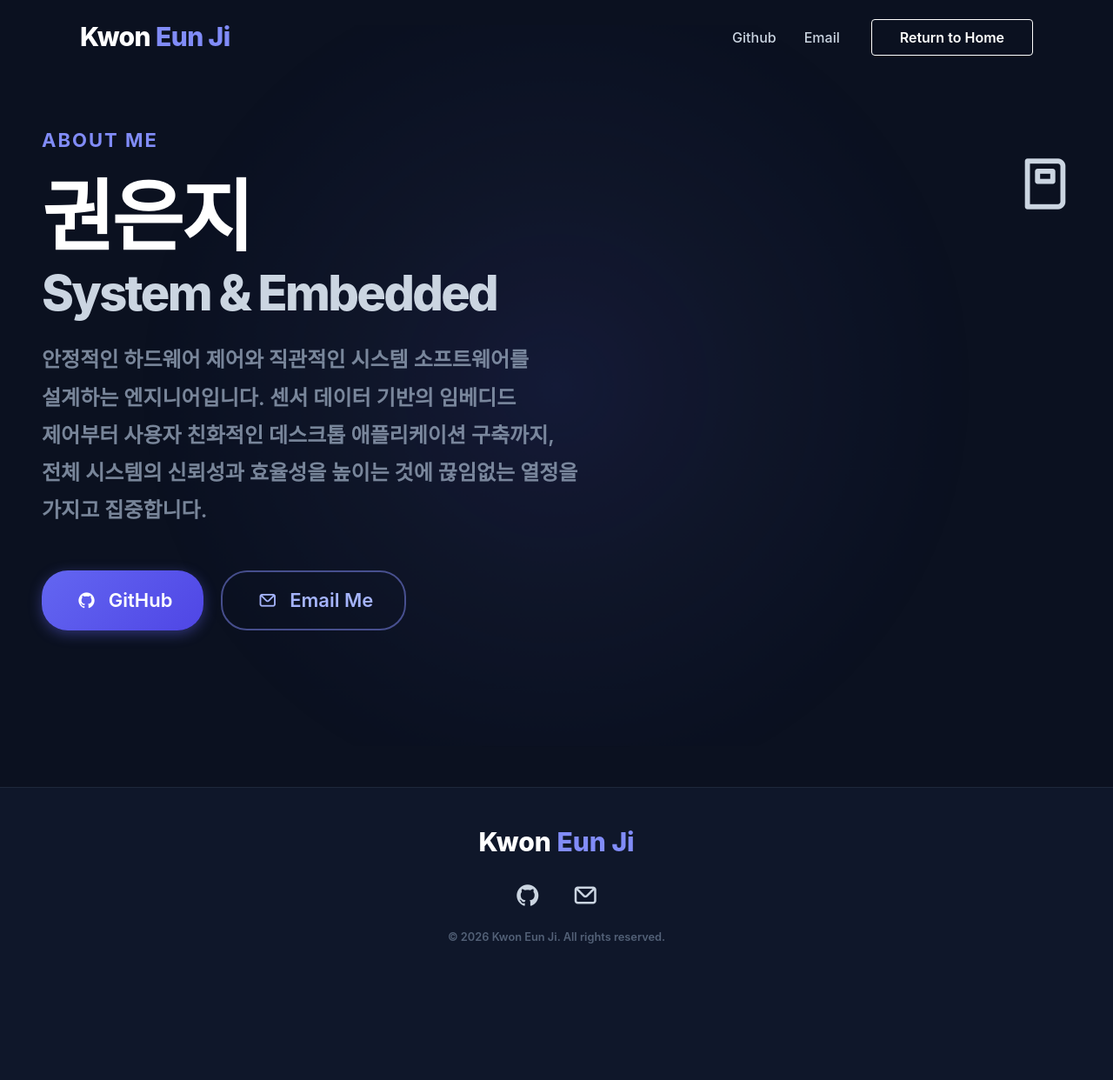
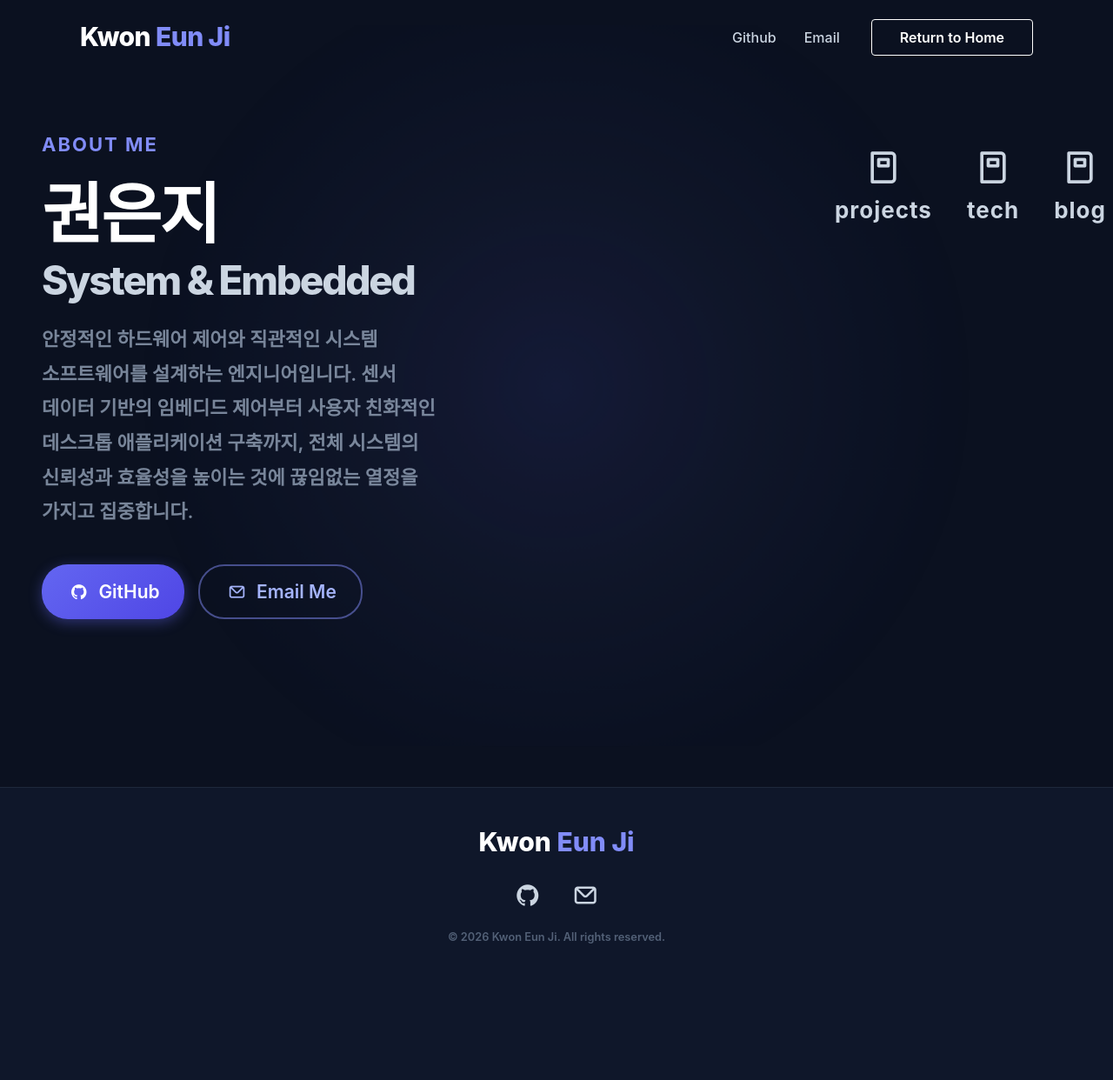
Before and after one commit to eunji021/eunji021.github.io, a Jekyll site: the page built from index.html, in a window 1280 px wide. Shown: the whole page at 87% size. Built offline with Jekyll 4.4.1, drawn with Linux system fonts in a browser that asks for light colours; nearby versions of some CDN libraries; some web fonts are replaced; comment, search, counter and statistics services are not loaded.

Commit message:
테마 완전 수정1

```diff
--- a/index.html
+++ b/index.html
@@ -10,10 +10,11 @@
   /* Layout Structure */
   .abstract-layout {
     display: grid;
-    grid-template-columns: 60% 40%;
+    grid-template-columns: 40% 60%;
     gap: 40px;
-    align-items: center;
+    align-items: start;
     min-height: 70vh;
+    margin-top: 60px;
   }
 
   /* Left Main Area Styles */
@@ -33,7 +34,7 @@
   }
 
   .intro-title {
-    font-size: 4.5rem;
+    font-size: 3.8rem;
     font-weight: 900;
     color: #ffffff;
     margin-bottom: 24px;
@@ -43,33 +44,32 @@
 
   .intro-title span {
     color: #cbd5e1;
-    font-size: 2.8rem;
+    font-size: 2.3rem;
     font-weight: 800;
     display: block;
     margin-top: 8px;
   }
 
   .intro-desc {
-    font-size: 1.2rem;
+    font-size: 1.1rem;
     color: #94a3b8;
     line-height: 1.8;
-    margin-bottom: 48px;
-    max-width: 90%;
+    margin-bottom: 40px;
     word-break: keep-all;
   }
 
   .action-buttons {
     display: flex;
-    gap: 20px;
+    gap: 16px;
   }
 
   .action-btn {
     display: inline-flex;
     align-items: center;
-    gap: 10px;
-    padding: 16px 36px;
+    gap: 8px;
+    padding: 14px 28px;
     border-radius: 30px;
-    font-size: 1.1rem;
+    font-size: 1.05rem;
     font-weight: 600;
     text-decoration: none !important;
     transition: all 0.3s cubic-bezier(0.25, 0.8, 0.25, 1);
@@ -101,34 +101,37 @@
   /* Right Sidebar Menu Styles */
   .right-nav-area {
     display: flex;
-    flex-direction: column;
-    align-items: flex-end;
-    justify-content: flex-start;
-    height: 100%;
-    padding-top: 40px;
-    padding-right: 20px;
+    justify-content: flex-end;
+    width: 100%;
   }
 
-  .book-menu-container {
+  .top-nav-bar {
+    display: flex;
+    gap: 40px;
+    padding-top: 20px;
+  }
+
+  .nav-item-container {
     position: relative;
     display: flex;
     flex-direction: column;
-    align-items: flex-end;
-    padding: 20px;
+    align-items: center;
+    padding-bottom: 20px;
   }
 
   .book-icon-wrapper {
-    font-size: 3.5rem;
+    font-size: 2.2rem;
     color: #cbd5e1;
     cursor: pointer;
     position: relative;
-    width: 60px;
-    height: 60px;
+    width: 44px;
+    height: 44px;
     display: flex;
     justify-content: center;
     align-items: center;
     transition: color 0.3s;
     z-index: 10;
+    margin-bottom: 8px;
   }
 
   .book-icon-wrapper .closed-book {
@@ -142,82 +145,77 @@
     position: absolute;
     transition: opacity 0.4s ease, transform 0.5s cubic-bezier(0.34, 1.56, 0.64, 1);
     opacity: 0;
-    transform: scale(0.5) rotateY(-90deg);
+    transform: scale(0.6) rotateY(-90deg);
     color: #818cf8;
   }
 
-  .dropdown-menu {
-    display: flex;
-    flex-direction: column;
-    align-items: flex-end;
-    gap: 24px;
-    margin-top: 30px;
-    opacity: 0;
-    transform: translateY(-30px);
-    visibility: hidden;
-    transition: all 0.5s cubic-bezier(0.4, 0, 0.2, 1);
-  }
-
   .menu-link {
-    font-size: 2.2rem;
-    font-weight: 800;
-    color: #64748b;
+    font-size: 1.3rem;
+    font-weight: 700;
+    color: #cbd5e1;
     text-decoration: none !important;
     text-transform: lowercase;
     letter-spacing: 1px;
-    transition: all 0.4s cubic-bezier(0.25, 0.8, 0.25, 1);
+    transition: color 0.3s;
     position: relative;
-    padding: 5px 0;
+    z-index: 10;
+    cursor: pointer;
   }
 
-  .menu-link::after {
-    content: '';
+  /* Mega Menu Dropdown */
+  .mega-dropdown {
     position: absolute;
-    width: 0;
-    height: 3px;
-    bottom: 0;
-    right: 0;
-    background-color: #818cf8;
-    transition: width 0.4s cubic-bezier(0.25, 0.8, 0.25, 1);
-    border-radius: 2px;
-  }
-
-  .menu-link:hover {
-    color: #ffffff;
-    transform: translateX(-15px);
-  }
-
-  .menu-link:hover::after {
-    width: 100%;
-    left: 0;
-    right: auto;
+    top: 90px;
+    right: -20px;
+    width: 380px;
+    background: rgba(15, 23, 42, 0.9);
+    backdrop-filter: blur(16px);
+    border: 1px solid rgba(255, 255, 255, 0.08);
+    border-radius: 16px;
+    padding: 20px;
+    box-shadow: 0 20px 40px rgba(0,0,0,0.5);
+    opacity: 0;
+    transform: translateY(-20px) scale(0.98);
+    visibility: hidden;
+    transition: all 0.4s cubic-bezier(0.4, 0, 0.2, 1);
+    z-index: 5;
+    pointer-events: none;
+    transform-origin: top right;
   }
 
   /* Hover Interaction */
-  .book-menu-container:hover .closed-book {
+  .nav-item-container:hover .closed-book {
     opacity: 0;
-    transform: scale(1.2) rotateY(90deg);
+    transform: scale(1.1) rotateY(90deg);
   }
 
-  .book-menu-container:hover .open-book {
+  .nav-item-container:hover .open-book {
     opacity: 1;
-    transform: scale(1) rotateY(0deg);
+    transform: scale(1.1) rotateY(0deg);
   }
 
-  .book-menu-container:hover .dropdown-menu {
-    opacity: 1;
-    transform: translateY(0);
-    visibility: visible;
+  .nav-item-container:hover .menu-link {
+    color: #818cf8;
   }
 
-  /* Staggered animation for menu items */
-  .book-menu-container:hover .menu-link:nth-child(1) { transition-delay: 0.1s; }
-  .book-menu-container:hover .menu-link:nth-child(2) { transition-delay: 0.15s; }
-  .book-menu-container:hover .menu-link:nth-child(3) { transition-delay: 0.2s; }
+  .nav-item-container:hover .mega-dropdown {
+    opacity: 1;
+    transform: translateY(0) scale(1);
+    visibility: visible;
+    pointer-events: auto;
+  }
 
   @keyframes fadeSlideUp {
     from { opacity: 0; transform: translateY(30px); }
     to { opacity: 1; transform: translateY(0); }
+  }
+
+  /* Hover effects for mega dropdown items */
+  .mega-dropdown .list-item:hover {
+    background: rgba(30, 41, 59, 0.8) !important;
+    border-color: rgba(129, 140, 248, 0.3) !important;
+    transform: translateY(-2px);
+    box-shadow: 0 4px 12px rgba(0,0,0,0.2);
   }
 
   @media (max-width: 768px) {
@@ -226,17 +224,19 @@
       text-align: center;
     }
     .right-nav-area {
-      align-items: center;
-      padding-top: 0;
-    }
-    .book-menu-container, .dropdown-menu {
-      align-items: center;
+      justify-content: center;
+      margin-top: 40px;
     }
     .action-buttons {
       justify-content: center;
     }
-    .menu-link:hover {
-      transform: translateY(-5px);
+    .mega-dropdown {
+      right: 50%;
+      transform: translateX(50%) translateY(-20px) scale(0.95);
+      transform-origin: top center;
+    }
+    .nav-item-container:hover .mega-dropdown {
+      transform: translateX(50%) translateY(0) scale(1);
     }
   }
 </style>
@@ -271,21 +271,93 @@
         </div>
       </div>
 
-      <!-- 2. Right Sidebar Area (Animated Navigation) -->
+      <!-- 2. Right Horizontal Navbar Area -->
       <div class="right-nav-area">
-        <div class="book-menu-container">
-          <!-- Book Icon with smooth open animation -->
-          <div class="book-icon-wrapper">
-            <i class="uil uil-book closed-book"></i>
-            <i class="uil uil-book-open open-book"></i>
+        <div class="top-nav-bar">
+
+          <!-- Projects Menu -->
+          <div class="nav-item-container">
+            <div class="book-icon-wrapper">
+              <i class="uil uil-book closed-book"></i>
+              <i class="uil uil-book-open open-book"></i>
+            </div>
+            <div class="menu-link">projects</div>
+
+            <div class="mega-dropdown">
+              <h4 style="color: #cbd5e1; font-size: 1rem; margin-bottom: 16px; border-bottom: 1px solid rgba(255,255,255,0.1); padding-bottom: 8px;">Projects</h4>
+
+              <a href="{{ site.baseurl }}/embedded-hardware-projects" class="list-item" style="display: block; padding: 16px; background: rgba(30, 41, 59, 0.4); border-radius: 12px; margin-bottom: 12px; text-decoration: none; transition: all 0.3s; border: 1px solid transparent;">
+                <div class="list-content">
+                  <h4 class="list-title" style="color: #e2e8f0; margin: 0 0 6px 0; font-size: 1.1rem;">스마트 화재 대피 유도 시스템</h4>
+                  <p class="list-desc" style="color: #94a3b8; margin: 0 0 12px 0; font-size: 0.9rem;">실시간 센서 데이터 기반 하드웨어 제어 및 최적 경로 탐색</p>
+                  <div class="tech-badges" style="display: flex; gap: 6px;">
+                    <span style="background: rgba(99, 102, 241, 0.2); color: #a5b4fc; padding: 3px 10px; border-radius: 20px; font-size: 0.8rem; font-weight: 500;">ESP32</span>
+                    <span style="background: rgba(99, 102, 241, 0.2); color: #a5b4fc; padding: 3px 10px; border-radius: 20px; font-size: 0.8rem; font-weight: 500;">C/C++</span>
+                  </div>
+                </div>
+              </a>
+
+              <a href="{{ site.baseurl }}/system-software-projects" class="list-item" style="display: block; padding: 16px; background: rgba(30, 41, 59, 0.4); border-radius: 12px; text-decoration: none; transition: all 0.3s; border: 1px solid transparent;">
+                <div class="list-content">
+                  <h4 class="list-title" style="color: #e2e8f0; margin: 0 0 6px 0; font-size: 1.1rem;">C# 기반 마트 관리 시스템</h4>
+                  <p class="list-desc" style="color: #94a3b8; margin: 0 0 12px 0; font-size: 0.9rem;">객체 지향 설계(OOP) 기반의 안정적인 UI/UX 구축 및 연동</p>
+                  <div class="tech-badges" style="display: flex; gap: 6px;">
+                    <span style="background: rgba(99, 102, 241, 0.2); color: #a5b4fc; padding: 3px 10px; border-radius: 20px; font-size: 0.8rem; font-weight: 500;">C#</span>
+                    <span style="background: rgba(99, 102, 241, 0.2); color: #a5b4fc; padding: 3px 10px; border-radius: 20px; font-size: 0.8rem; font-weight: 500;">WinForms</span>
+                  </div>
+                </div>
+              </a>
+            </div>
           </div>
 
-          <!-- Dropdown Navigation Links -->
-          <div class="dropdown-menu">
-            <a href="{{ site.baseurl }}/system-software-projects" class="menu-link">projects</a>
-            <a href="{{ site.baseurl }}/ej" class="menu-link">tech</a>
-            <a href="{{ site.baseurl }}/blog" class="menu-link">blog</a>
+          <!-- Tech Menu -->
+          <div class="nav-item-container">
+            <div class="book-icon-wrapper">
+              <i class="uil uil-book closed-book"></i>
+              <i class="uil uil-book-open open-book"></i>
+            </div>
+            <div class="menu-link">tech</div>
+
+            <div class="mega-dropdown" style="right: -80px;">
+              <h4 style="color: #cbd5e1; font-size: 1rem; margin-bottom: 16px; border-bottom: 1px solid rgba(255,255,255,0.1); padding-bottom: 8px;">Tech Fundamentals</h4>
+
+              <a href="{{ site.baseurl }}/ej" class="list-item" style="display: block; padding: 16px; background: rgba(30, 41, 59, 0.4); border-radius: 12px; margin-bottom: 12px; text-decoration: none; transition: all 0.3s; border: 1px solid transparent;">
+                <div class="list-content">
+                  <h4 class="list-title" style="color: #e2e8f0; margin: 0 0 6px 0; font-size: 1.1rem;">Python 기초 및 알고리즘</h4>
+                  <p class="list-desc" style="color: #94a3b8; margin: 0;">데이터 구조 이해 및 로직 최적화 기반 다지기</p>
+                </div>
+              </a>
+
+              <a href="{{ site.baseurl }}/tech-fundamentals" class="list-item" style="display: block; padding: 16px; background: rgba(30, 41, 59, 0.4); border-radius: 12px; margin-bottom: 12px; text-decoration: none; transition: all 0.3s; border: 1px solid transparent;">
+                <div class="list-content">
+                  <h4 class="list-title" style="color: #e2e8f0; margin: 0 0 6px 0; font-size: 1.1rem;">C/C++ 메모리 제어</h4>
+                  <p class="list-desc" style="color: #94a3b8; margin: 0;">안정적인 펌웨어 개발을 위한 포인터와 메모리 관리</p>
+                </div>
+              </a>
+
+              <a href="{{ site.baseurl }}/tech-fundamentals" class="list-item" style="display: block; padding: 16px; background: rgba(30, 41, 59, 0.4); border-radius: 12px; text-decoration: none; transition: all 0.3s; border: 1px solid transparent;">
+                <div class="list-content">
+                  <h4 class="list-title" style="color: #e2e8f0; margin: 0 0 6px 0; font-size: 1.1rem;">C# 객체지향 프로그래밍</h4>
+                  <p class="list-desc" style="color: #94a3b8; margin: 0;">유지보수가 용이한 시스템 소프트웨어 설계 패턴</p>
+                </div>
+              </a>
+            </div>
           </div>
+
+          <!-- Blog Menu -->
+          <div class="nav-item-container">
+            <div class="book-icon-wrapper">
+              <i class="uil uil-book closed-book"></i>
+              <i class="uil uil-book-open open-book"></i>
+            </div>
+            <div class="menu-link">blog</div>
+
+            <div class="mega-dropdown" style="right: 0; width: 280px;">
+              <h4 style="color: #cbd5e1; font-size: 1rem; margin-bottom: 16px; border-bottom: 1px solid rgba(255,255,255,0.1); padding-bottom: 8px;">Blog</h4>
+              <p style="color: #94a3b8; font-size: 0.95rem; text-align: center; padding: 20px 0;">아직 작성된 글이 없습니다.</p>
+            </div>
+          </div>
+
         </div>
       </div>
 
```
